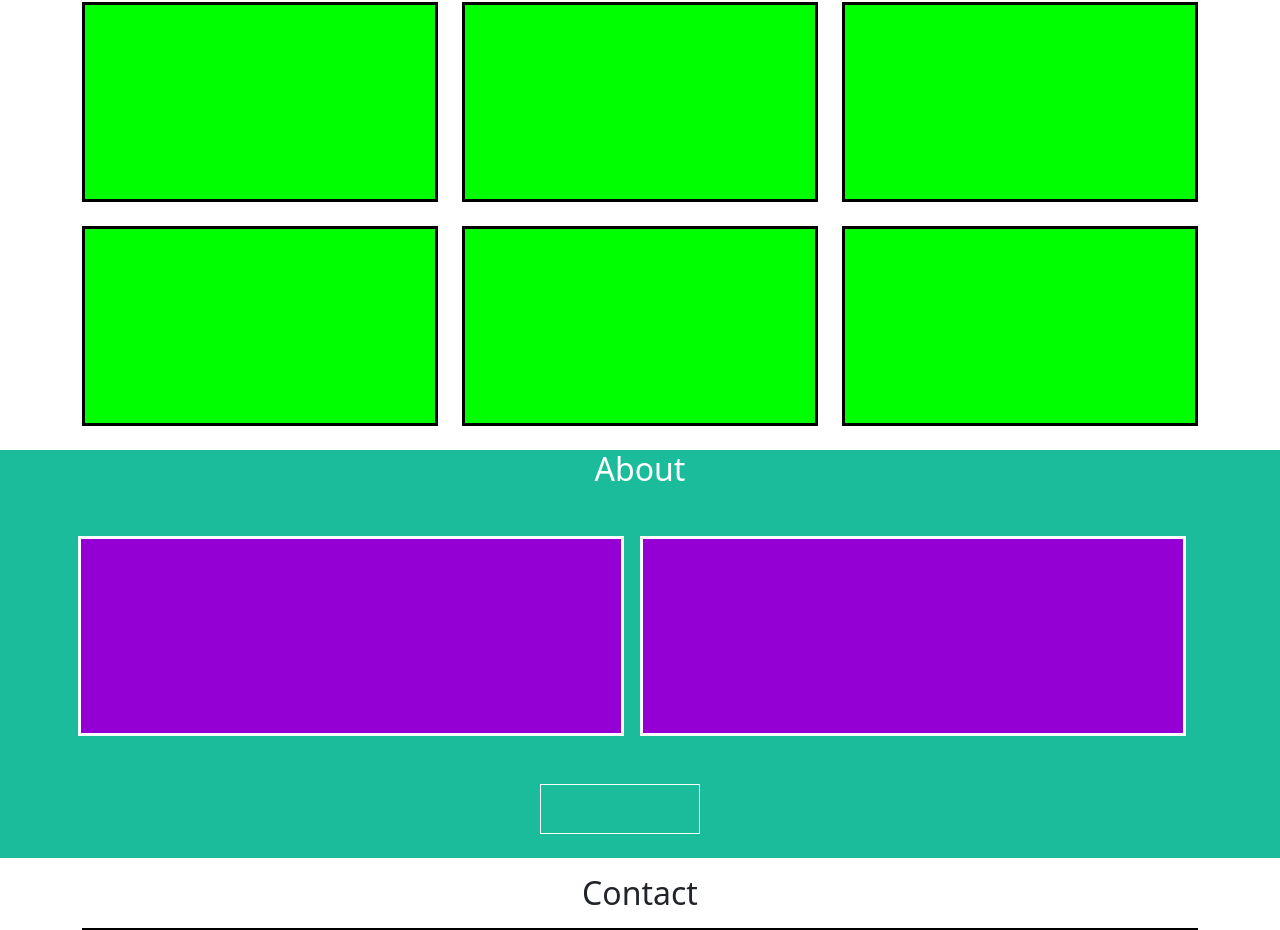
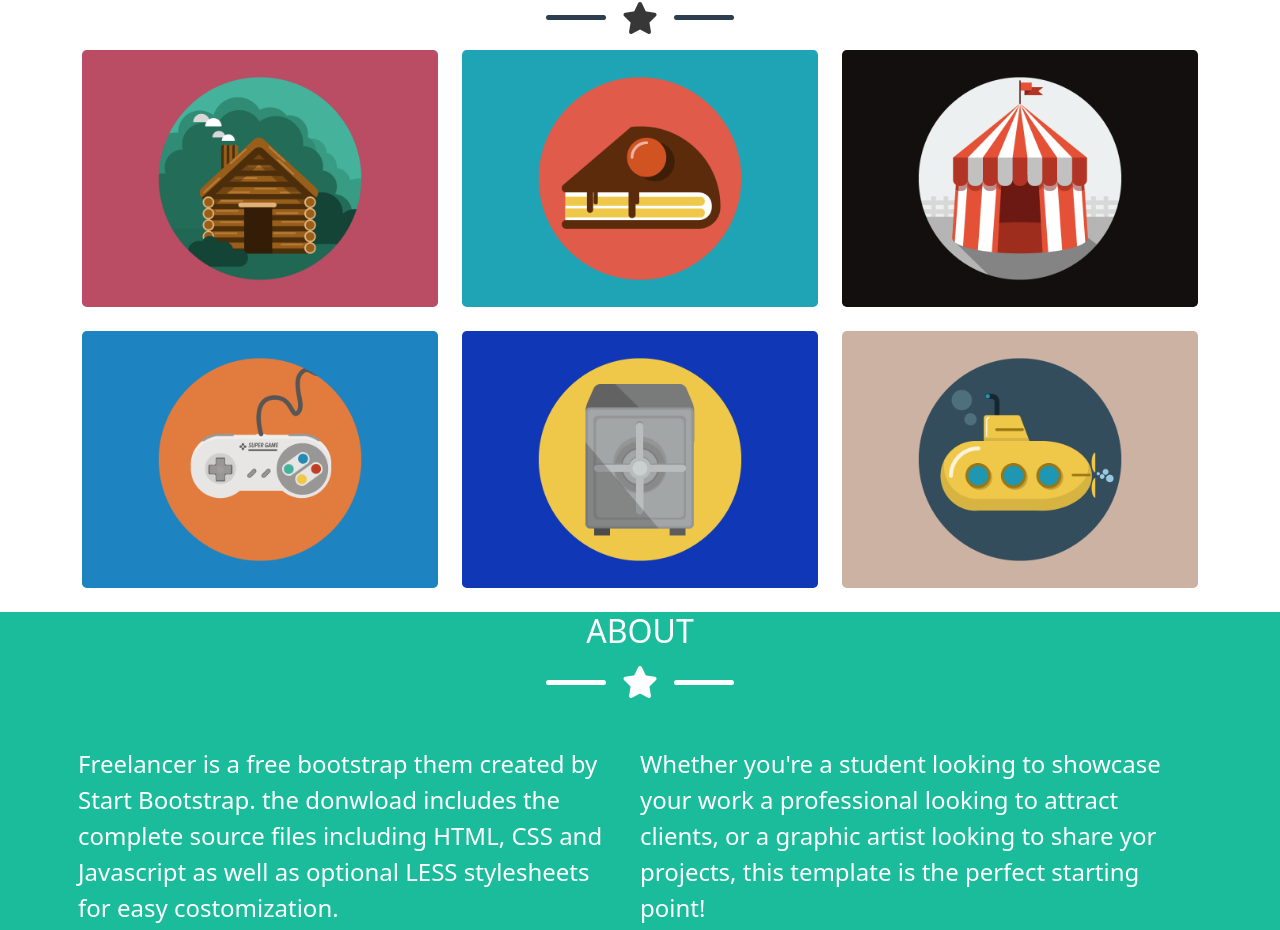
Before and after one commit to TommasoBernardo/html-css-bootstrap-freelancer, a plain HTML site: page index.html in a window 1280 px wide. Shown: the part 561-1491 px from the top of the page. Drawn offline with nearby package versions, Linux system fonts and the light colour scheme.

Commit message:
finish second section my-start

```diff
--- a/index.html
+++ b/index.html
@@ -63,7 +63,7 @@
                                     START BOOSTRAP
                                 </h1>
                             </div>
-                            <div class=" d-flex justify-content-center fs-2 text-white mb-3">
+                            <div class=" d-flex justify-content-center fs-2 text-white mb-3 my-align">
                                 <div class="my-line"></div>
                                 <i class="fa-solid fa-star"></i>
                                 <div class="my-line"></div>
@@ -86,40 +86,51 @@
             <div class="container mb-4">
                 <div class="row">
                     <div class="col-12">
-                        <h2 class="text-center mb-3">
-                            Portfolio
+                        <h2 class="text-center mb-3 me-star-dark">
+                            PORTFOLIO
                         </h2>
+                        <div class=" d-flex justify-content-center fs-2 me-star-dark mb-3 my-align">
+                            <div class="my-line-dark"></div>
+                            <i class="fa-solid fa-star"></i>
+                            <div class="my-line-dark"></div>
+                        </div>
                     </div>
                 </div>
 
                 <div class="row g-4">
                     <div class="col-12 col-md-6 col-lg-4">
-                        <div class="my-product">
+                        <div class="my-product rounded-3">
+                            <img src="./img/cabin.png" class="rounded-3 img-fluid" alt=" cabin">
                         </div>
                     </div>
 
                     <div class="col-12 col-md-6 col-lg-4">
-                        <div class="my-product">
+                        <div class="my-product rounded-3">
+                            <img src="./img/cake.png" class="rounded-3 img-fluid" alt=" cake">
                         </div>
                     </div>
 
                     <div class="col-12 col-md-6 col-lg-4">
-                        <div class="my-product">
+                        <div class="my-product rounded-3">
+                            <img src="./img/circus.png" class="rounded-3 img-fluid" alt=" circus">
                         </div>
                     </div>
 
                     <div class="col-12 col-md-6 col-lg-4">
-                        <div class="my-product">
+                        <div class="my-product rounded-3">
+                            <img src="./img/game.png" class="rounded-3 img-fluid" alt=" game">
                         </div>
                     </div>
 
                     <div class="col-12 col-md-6 col-lg-4">
-                        <div class="my-product">
+                        <div class="my-product rounded-3">
+                            <img src="./img/safe.png" class="rounded-3 img-fluid" alt=" safe">
                         </div>
                     </div>
 
                     <div class="col-12 col-md-6 col-lg-4">
-                        <div class="my-product">
+                        <div class="my-product rounded-3">
+                            <img src="./img/submarine.png" class="rounded-3 img-fluid" alt=" submarine">
                         </div>
                     </div>
                 </div>
@@ -132,24 +143,31 @@
                 <div class="row">
                     <div class="col-12">
                         <h2 class="text-center mb-3 my-color">
-                            About
+                            ABOUT
                         </h2>
+                        <div class=" d-flex justify-content-center fs-2 text-white mb-3 my-align">
+                            <div class="my-line"></div>
+                            <i class="fa-solid fa-star"></i>
+                            <div class="my-line"></div>
+                        </div>
                     </div>
 
-                    <div class="row g-3">
-                        <div class="col-12 col-md-6 col-lg-6">
-                            <div class="my-text">
+                    <div class="row g-3 justify-content-center">
+                        <div class="col-9 col-md-6 col-lg-6">
+                            <div class="my-text text-white fs-4">
+                                Freelancer is a free bootstrap them created by Start Bootstrap. the donwload includes the complete source files including HTML, CSS and Javascript as well as optional LESS stylesheets for easy costomization.
                             </div>
                         </div>
 
-                        <div class="col-12 col-md-6 col-lg-6 mb-5">
-                            <div class="my-text">
+                        <div class="col-9 col-md-6 col-lg-6 mb-5">
+                            <div class="my-text text-white fs-4">
+                                Whether you're a student looking to showcase your work a professional looking to attract clients, or a graphic artist looking to share yor projects, this template is the perfect starting point!
                             </div>
                         </div>
 
                         <div class="row justify-content-center">
-                            <div class=" col-5 col-md-4 col-lg-3 col-xl-2 col-xxl-2">
-                                <div class="my-button mb-4"></div>
+                            <div class=" col-5 col-md-4 col-lg-3 col-xl-2 col-xxl-2 text-center">
+                                <button class="my-button mb-4 p-1"><i class="fa-solid fa-download"></i> Donwload</button>
                             </div>
                 </div>
             </div>
--- a/style.css
+++ b/style.css
@@ -19,21 +19,13 @@ header{
 
 
 
-.my-product{
-    background-color: lime;
-    height: 200px;
-    border: 3px solid black;
-}
+
 
 .my-color{
     color: white;
 }
 
-.my-text{
-    background-color:darkviolet;
-    height: 200px;
-    border: 3px solid white;
-}
+
 
 .my-line{
     height: 5px;
@@ -42,7 +34,14 @@ header{
     background-color: white;
 }
 
-.fa-solid{
+.my-line-dark{
+    height: 5px;
+    width: 60px;
+    border-radius: 10px;
+    background-color: #2c3e50;
+}
+
+.fa-star{
     margin: 0 1rem;
 }
 
@@ -51,6 +50,7 @@ header{
     height: 50px;
     border: 1px solid white;
     color: white;
+    border-radius: 10px;
 }
 
 
@@ -90,3 +90,11 @@ header{
 .my-width{
     width:200px;
 }
+
+.my-align{
+    align-items: center;
+}
+
+.me-star-dark{
+    color: #373737;
+}
```
